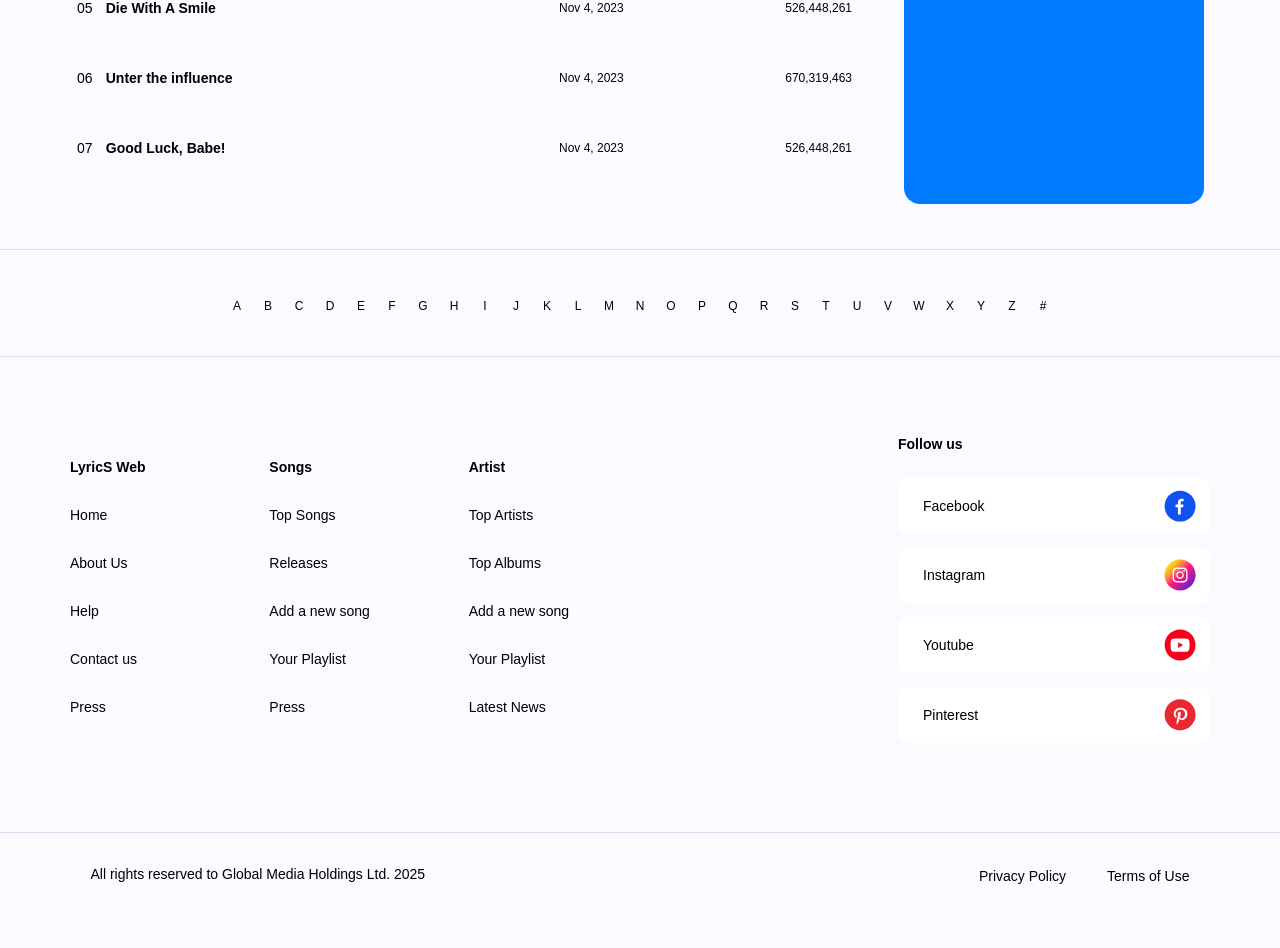
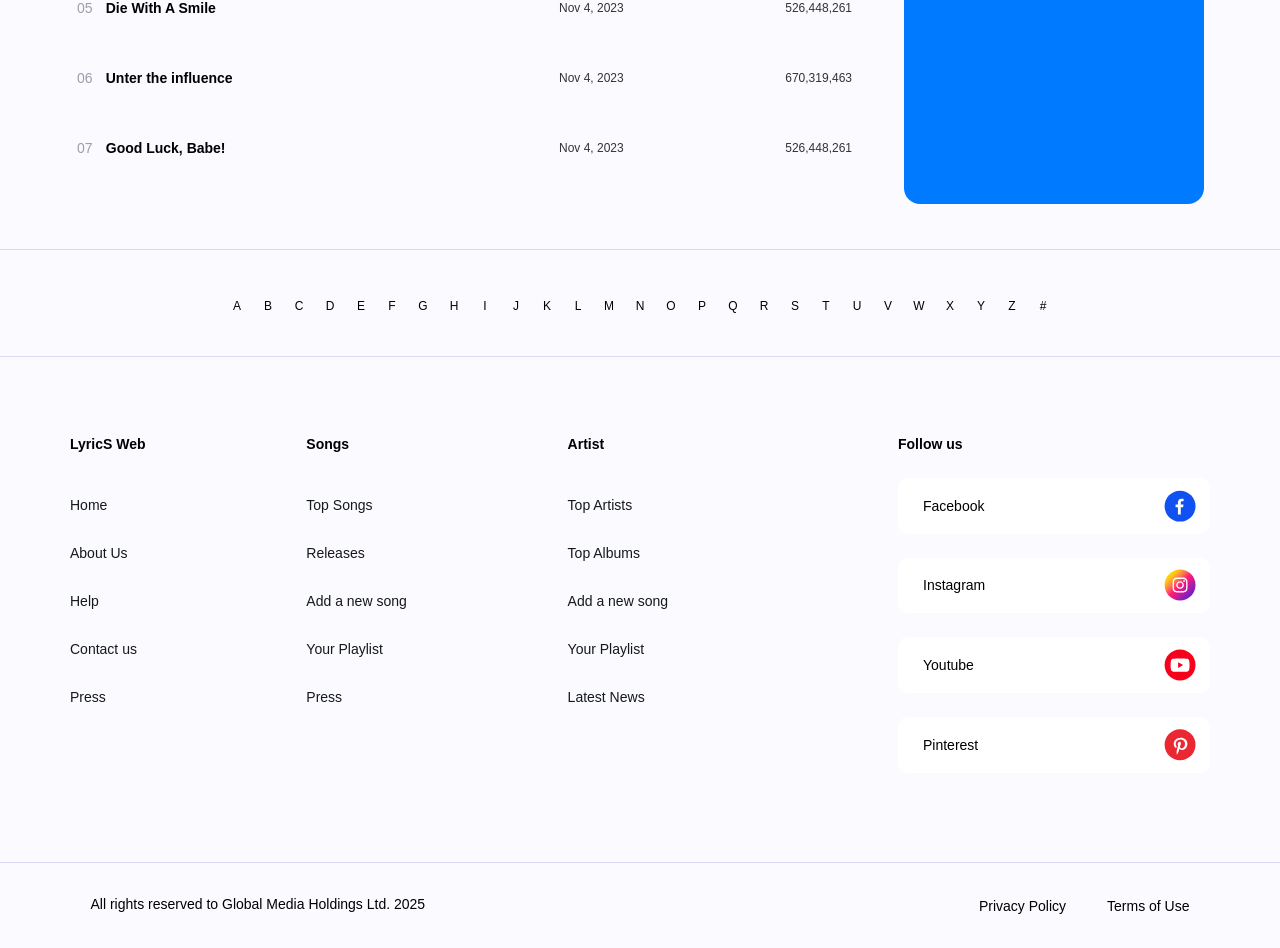
Before and after one commit to tusharswami534/lyrics-web, a React (Create React App) app: page / in a window 1280 px wide. Shown: the part 1054-2002 px from the top of the page. Before the commit the page ends 1972 px from the top, so only its background shows below. Built offline with nearby package versions, Linux system fonts and the light colour scheme.

Commit message:
some update donr

```diff
--- a/src/components/Footer.jsx
+++ b/src/components/Footer.jsx
@@ -6,35 +6,37 @@ const Footer = () => {
   const year = new Date().getFullYear()
   return (
     <>
-       <div className='max-w-[1140px] items-center pt-[67px] pb-[89px] max-lg:py-14 max-md:py-10 max-sm:py-8 max-lg:gap-10 justify-between max-xl:px-4 max-lg:flex-col flex mx-auto'>
+       <div className='max-w-[1140px] pt-[67px] pb-[89px] max-lg:py-14 max-md:py-10 max-sm:py-8 max-lg:gap-10 justify-between max-xl:px-4 max-md:flex-col flex mx-auto'>
         <div className='max-w-[598px] w-full max-lg:w-full max-lg:max-w-[unset]'>
-          <div className='flex'>
-            <div className='w-4/12 gap-y-6 max-md:gap-y-4 flex flex-col'>
-              <h3 className='font-poppins leading-[24px] font-semibold text-sm max-lg:text-center max-sm:text-sm'>LyricS Web</h3>
+          <div className='flex justify-between'>
+            <div className=' gap-y-6 max-md:gap-y-4 flex flex-col'>
+              <h3 className='font-poppins leading-[24px] pb-[13px] font-semibold text-sm max-sm:text-sm'>LyricS Web</h3>
               {FOOTER_LYRICS_WEB_LIST.map((item, index) => (
-                <NavLink className='text-sm leading-[24px] max-lg:text-center max-sm:text-xs' to={item.link} key={index}>{item.title}</NavLink>
+                <NavLink className='text-sm text-dark-black leading-[24px] max-sm:text-xs transition-all duration-300 hover:text-sky-700' to={item.link} key={index}>{item.title}</NavLink>
                 ))}
             </div>
-            <div className='w-4/12 flex gap-y-6 max-md:gap-y-4 flex-col'>
-              <h3 className='font-poppins leading-[24px] font-semibold text-sm max-lg:text-center max-sm:text-sm'>Songs</h3>
+            <div className=' flex gap-y-6 max-md:gap-y-4 flex-col'>
+              <h3 className='font-poppins leading-[24px] pb-[13px] font-semibold text-sm max-sm:text-sm'>Songs</h3>
               {FOOTER_SONGS_LIST.map((item, index) => (
-                <NavLink className='text-sm leading-[24px] max-lg:text-center max-sm:text-xs' to={item.link} key={index}>{item.title}</NavLink>
+                <NavLink className='text-sm text-dark-black leading-[24px] max-sm:text-xs transition-all duration-300 hover:text-sky-700' to={item.link} key={index}>{item.title}</NavLink>
               ))}
             </div>
-            <div className='w-4/12 flex gap-y-6 max-md:gap-y-4 flex-col'>
-              <h3 className='font-poppins leading-[24px] font-semibold text-sm max-lg:text-center max-sm:text-sm'>Artist</h3>
+            <div className=' flex gap-y-6 max-md:gap-y-4 flex-col'>
+              <h3 className='font-poppins leading-[24px] pb-[13px] font-semibold text-sm max-sm:text-sm'>Artist</h3>
               {FOOTER_ARTIST_LIST.map((item, index) => (
-                <NavLink className='text-sm leading-[24px] max-lg:text-center max-sm:text-xs' to={item.link} key={index}>{item.title}</NavLink>
+                <NavLink className='text-sm text-dark-black leading-[24px] max-sm:text-xs transition-all duration-300 hover:text-sky-700' to={item.link} key={index}>{item.title}</NavLink>
               ))}
             </div>
           </div>
         </div>
         <div className='max-w-[312px] flex flex-col gap-[14px] w-full'>
           <h3 className='font-poppins leading-[24px] pb-2 font-semibold text-sm'>Follow us</h3>
+          <div className='flex md:flex-col gap-6'>
           {FOOTER_FOLLOW_US_LIST.map((item, index) => (
-              <NavLink target='_blank' className='text-sm leading-[24px]' to={item.link} key={index}><span className='max-w-[312ppx] rounded-[10px] bg-white flex items-center justify-between pl-[25px] pt-[11.65px] pb-[12px] pr-[14.46px]'>{item.title} {item.icon} </span></NavLink>
+              <NavLink target='_blank' className='text-sm leading-[24px]' to={item.link} key={index}><span className='max-w-[312ppx] max-md:w-max max-md:p-[unset] w-full rounded-[10px] bg-white flex items-center justify-between pl-[25px] pt-[11.65px] pb-[12px] hover:scale-105 transition-all duration-300 pr-[14.46px]'> <span className='max-md:hidden'>{item.title} </span> {item.icon}</span></NavLink>
             ))
           }
+          </div>
         </div>
       </div>
       <div className='w-full border-t border-solid border-sky-blue pt-[31px] pb-[30px] max-md:py-5 max-lg:py-6'>
--- a/src/components/Song.jsx
+++ b/src/components/Song.jsx
@@ -25,8 +25,8 @@ const Song = () => {
   return (
     <>
     <div className='pt-[106px] max-lg:pt-20 max-md:pt-16 max-sm:pt-12 px-4 max-w-[1160px] mx-auto'>
-      <h2 className='font-poppins text-custom-gray font-semibold lg:-mb-8 leading-[58.45px] max-lg:leading-[48px] max-md:leading-[40px] max-sm:leading-[32px] text-5xl max-lg:text-4xl max-md:text-3xl max-sm:text-2xl'>Songs</h2>
-      <div className='max-w-[1140px] gap-[51px] pb-[45px] max-lg:pb-9 max-md:pb-8 max-sm:pb-3 max-lg:gap-12 max-md:gap-8 max-sm:gap-3 max-lg:flex-col max-lg:items-center mx-auto flex'>
+      <h2 className='font-poppins text-custom-gray max-lg:pb-3 font-semibold lg:-mb-8 leading-[58.45px] max-lg:leading-[48px] max-md:leading-[40px] max-sm:leading-[32px] text-5xl max-lg:text-4xl max-md:text-3xl max-sm:text-2xl'>Songs</h2>
+      <div className='max-w-[1140px] gap-[51px] pb-[45px] max-lg:pb-9 max-md:pb-8 max-sm:pb-3 max-lg:gap-12 max-md:gap-8 max-sm:gap-3 max-md:flex-col max-lg:items-center mx-auto flex'>
         <table className='w-full lg:mt-[52px]'>
           <thead>
             <tr>
@@ -38,10 +38,10 @@ const Song = () => {
           <tbody>
             {TABLE_DATA_LIST.map(function (data, index) {
               return <tr key={index}>
-                <td className='text-sm max-sm:text-xs leading-6 text-customGray pb-11 max-md:pb-8 max-sm:pb-5 max-lg:pr-1'>0{index + 1}</td>
+                <td className='text-sm max-sm:text-xs leading-6 text-custom-pink pb-11 max-md:pb-8 max-sm:pb-5 max-lg:pr-1'>0{index + 1}</td>
                 <td className='font-semibold text-sm max-sm:text-xs leading-6 pb-11 max-md:pb-8 max-sm:pb-5 lg:w-7/12 max-lg:w-5/12'>{data.song}</td>
-                <td className='text-customLightGray text-xs max-sm:text-[10px] leading-6 pb-11 max-md:pb-8 max-sm:pb-5'>Nov 4, 2023</td>
-                <td className='text-customLightGray text-xs max-sm:text-[10px] leading-6 text-right pb-11 max-md:pb-8 max-sm:pb-5'>{data.timesPlayed}</td>
+                <td className='text-light-gary text-xs max-sm:text-[10px] leading-6 pb-11 max-md:pb-8 max-sm:pb-5'>Nov 4, 2023</td>
+                <td className='text-light-gary text-xs max-sm:text-[10px] leading-6 text-right pb-11 max-md:pb-8 max-sm:pb-5'>{data.timesPlayed}</td>
               </tr>
             })}
           </tbody>
--- a/src/utils/helper.js
+++ b/src/utils/helper.js
@@ -46,7 +46,7 @@ export const FOOTER_LYRICS_WEB_LIST =[
     },
     {
         title : 'About Us',
-        like : '#about'
+        link : '#about'
     },
     {
         title : 'Help',
@@ -54,7 +54,7 @@ export const FOOTER_LYRICS_WEB_LIST =[
     },
     {
         title : 'Contact us',
-        like : '#contact'
+        link : '#contact'
     },
     {
         title : 'Press',
@@ -69,7 +69,7 @@ export const FOOTER_SONGS_LIST =[
     },
     {
         title : 'Releases',
-        like : '#releases'
+        link : '#releases'
     },
     {
         title : 'Add a new song',
@@ -77,7 +77,7 @@ export const FOOTER_SONGS_LIST =[
     },
     {
         title : 'Your Playlist',
-        like : '#your-playlist'
+        link : '#your-playlist'
     },
     {
         title : 'Press',
@@ -92,7 +92,7 @@ export const FOOTER_ARTIST_LIST =[
     },
     {
         title : 'Top Albums',
-        like : '#top-albums'
+        link : '#top-albums'
     },
     {
         title : 'Add a new song',
@@ -100,7 +100,7 @@ export const FOOTER_ARTIST_LIST =[
     },
     {
         title : 'Your Playlist',
-        like : '#your-playlist'
+        link : '#your-playlist'
     },
     {
         title : 'Latest News',
@@ -116,7 +116,7 @@ export const FOOTER_FOLLOW_US_LIST =[
     },
     {
         title : 'Instagram',
-        like : 'https://www.instagram.com/',
+        link : 'https://www.instagram.com/',
         icon : <InstagramIcon/>
     },
     {
@@ -126,7 +126,7 @@ export const FOOTER_FOLLOW_US_LIST =[
     },
     {
         title : 'Pinterest',
-        like : 'https://www.pinterest.com/',
+        link : 'https://www.pinterest.com/',
         icon : <PinterestIcon/>
     },
 ]
--- a/tailwind.config.js
+++ b/tailwind.config.js
@@ -11,7 +11,8 @@ module.exports = {
         'light-gary' : '#333333',
         'light-sky-blue' : '#CECECE',
         'custom-gray' : '#2E2F37',
-        'blue' : '#007BFF'
+        'blue' : '#007BFF',
+        'custom-pink' : '#9F9DAB',
 
 
       },
```
